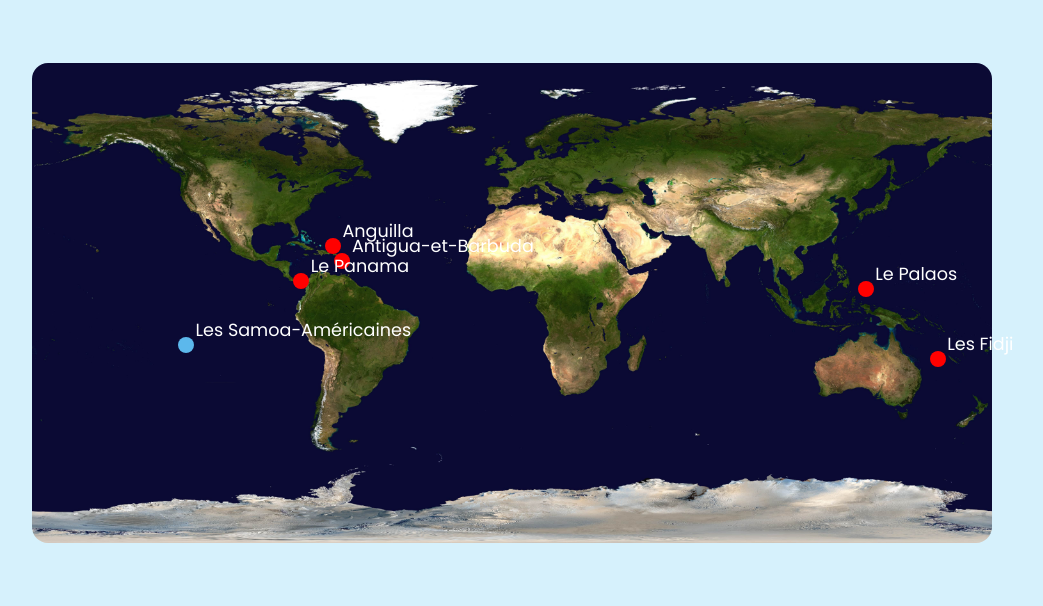
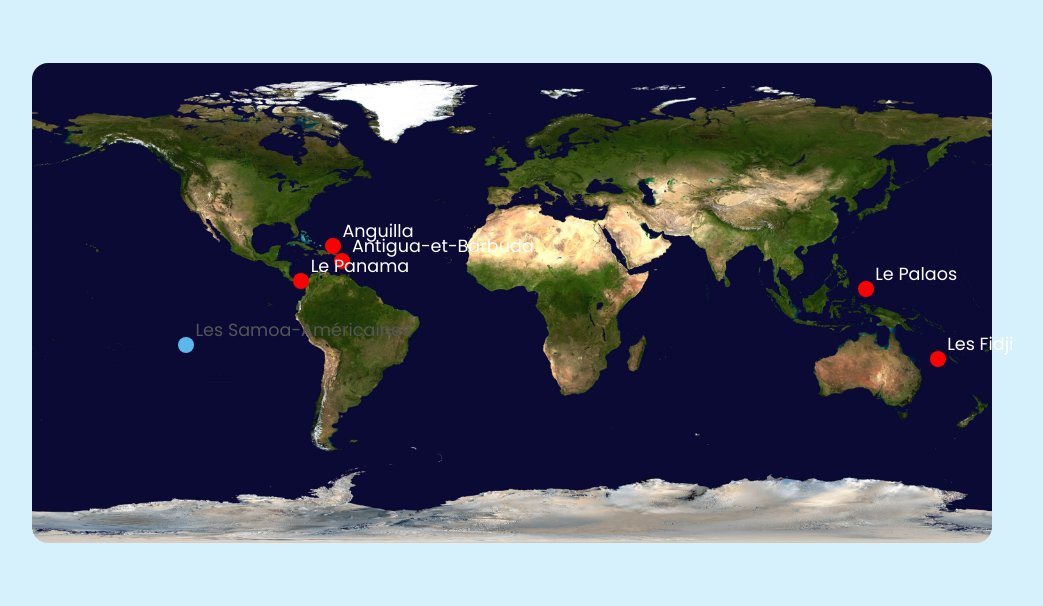
Before and after one commit to paulmrll/CY-TaxEvasion, a PHP site: page / in a window 1280 px wide, with the pointer over the restyled element. Shown: the part 969-1575 px from the top of the page, without its empty margins (128-1171 px from the left). Run offline with PHP 8.4, Linux system fonts and the light colour scheme; grey boxes are pictures that could not be loaded.

Commit message:
fix map issue

```diff
--- a/css/index.css
+++ b/css/index.css
@@ -235,11 +235,12 @@ header, main, footer {
 }
 
 
+.ping:hover .ping-text{
+    color: var(--color-map-grey);
+}
+
 .ping:hover{
     background: var(--color-header-active);
-}
-.ping-text:hover{
-    color: var(--color-map-grey);
 }
 
 
```
